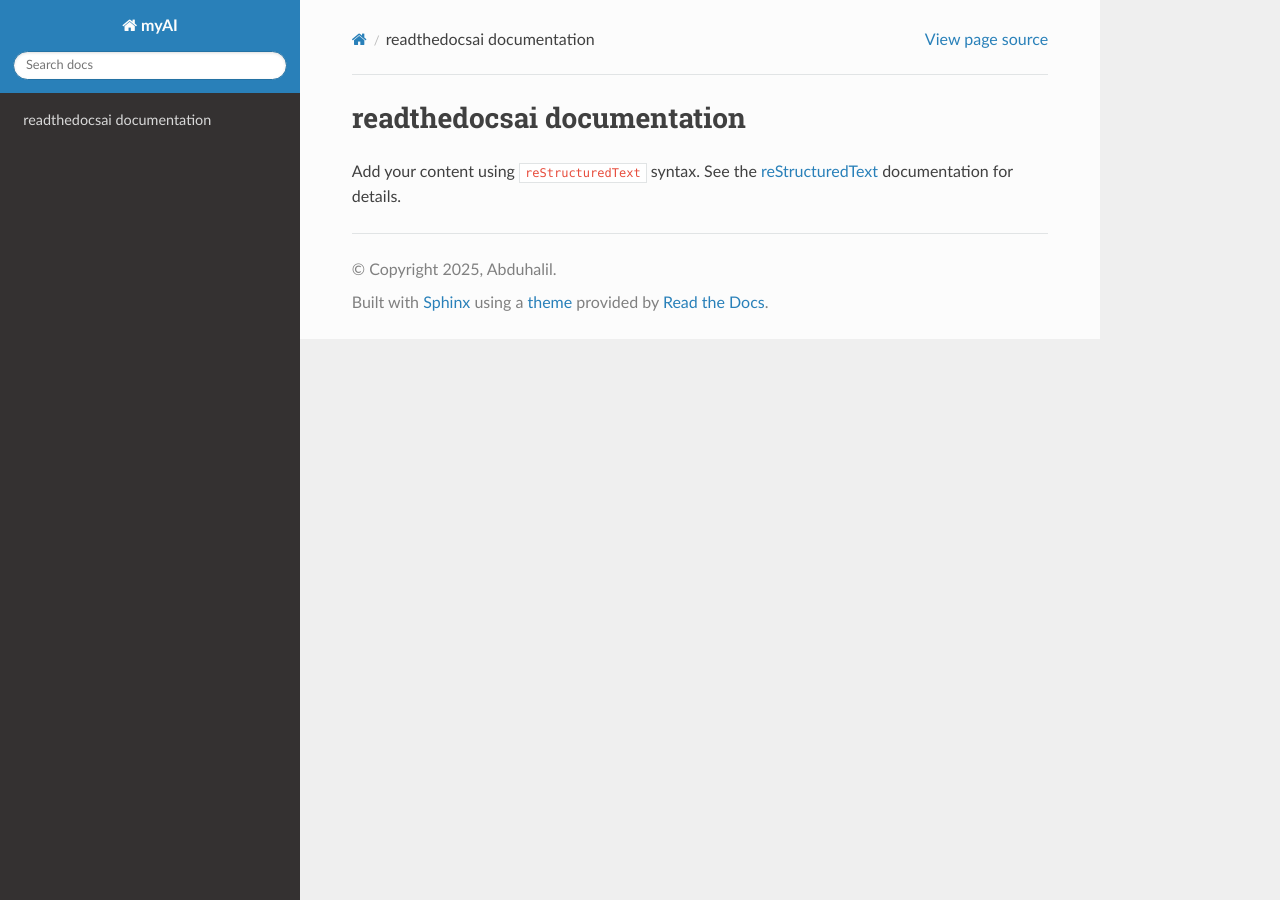
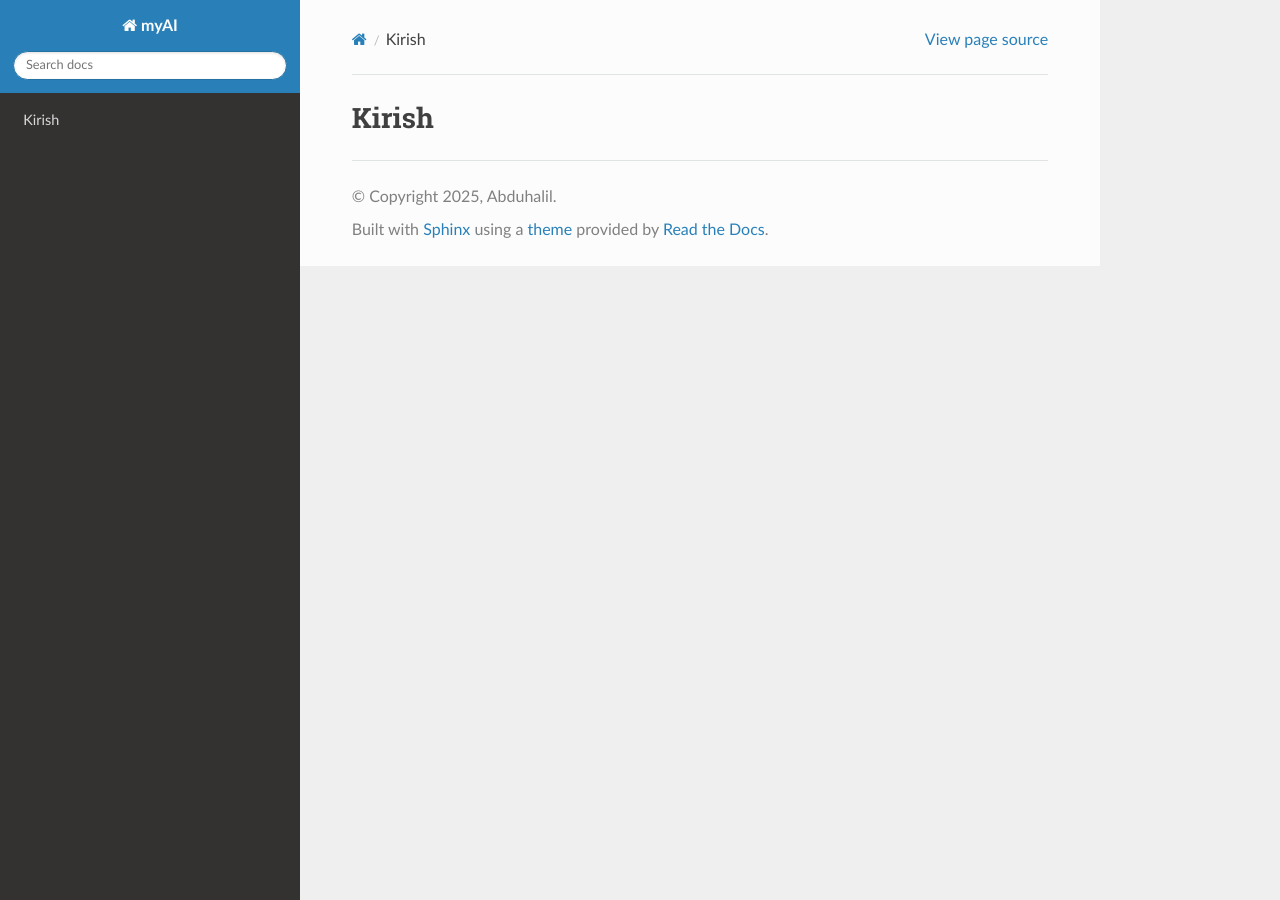
Before and after one commit to toshpulatov00701/readthedocs, a Sphinx documentation site: the page built from docs/index.rst, in a window 1280 px wide. Built offline with Sphinx 7.4.7 and the Read the Docs theme 3.1.0, drawn with Linux system fonts in a browser that asks for light colours.

Commit message:
add index.rst file 1

```diff
--- a/docs/index.rst
+++ b/docs/index.rst
@@ -3,12 +3,12 @@
    You can adapt this file completely to your liking, but it should at least
    contain the root `toctree` directive.
 
-readthedocsai documentation
+Kirish
 ===========================
 
-Add your content using ``reStructuredText`` syntax. See the
-`reStructuredText <https://www.sphinx-doc.org/en/master/usage/restructuredtext/index.html>`_
-documentation for details.
+.. Add your content using ``reStructuredText`` syntax. See the
+.. `reStructuredText <https://www.sphinx-doc.org/en/master/usage/restructuredtext/index.html>`_
+.. documentation for details.
 
 
 .. toctree::
```
Also changed, not shown: 1 other file.
